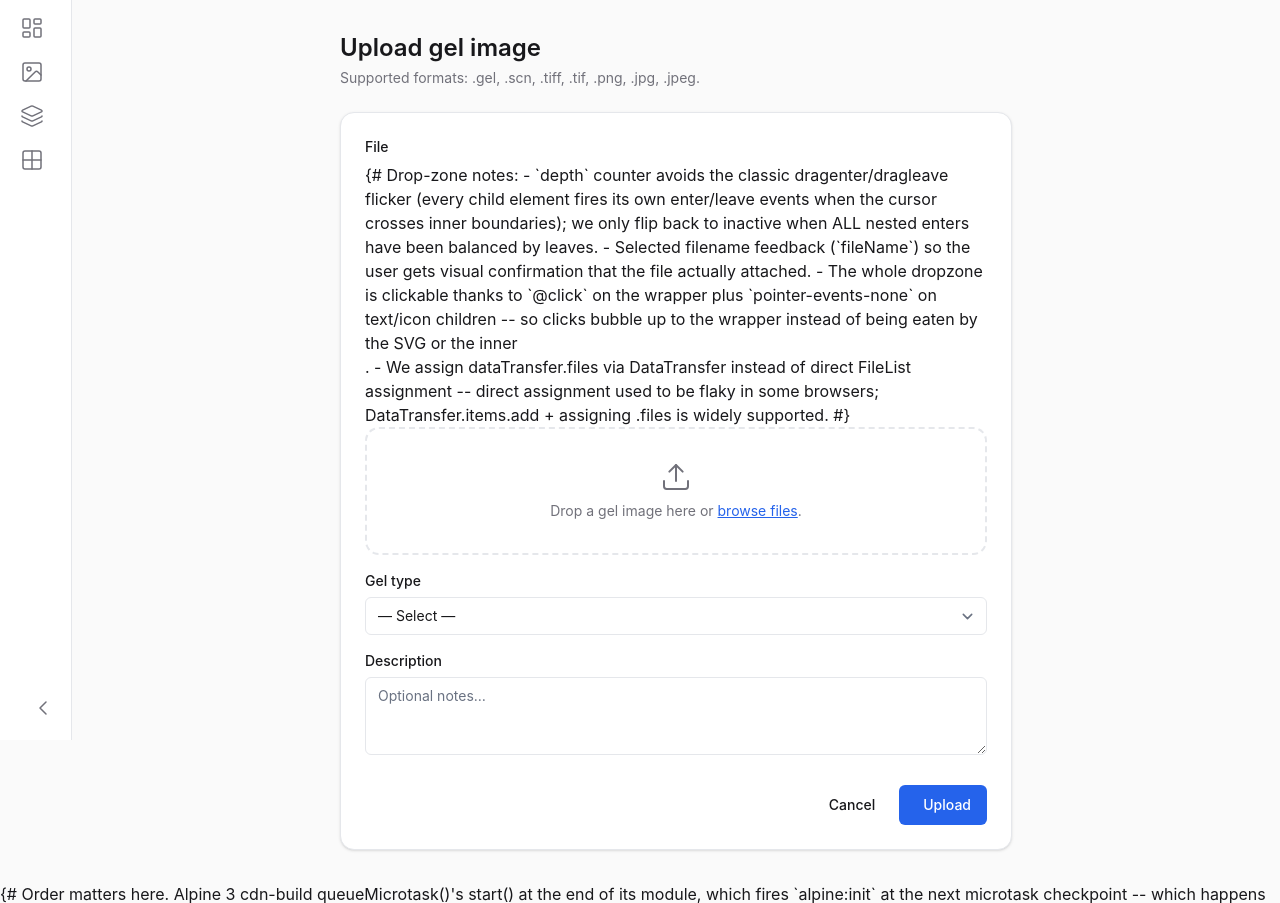
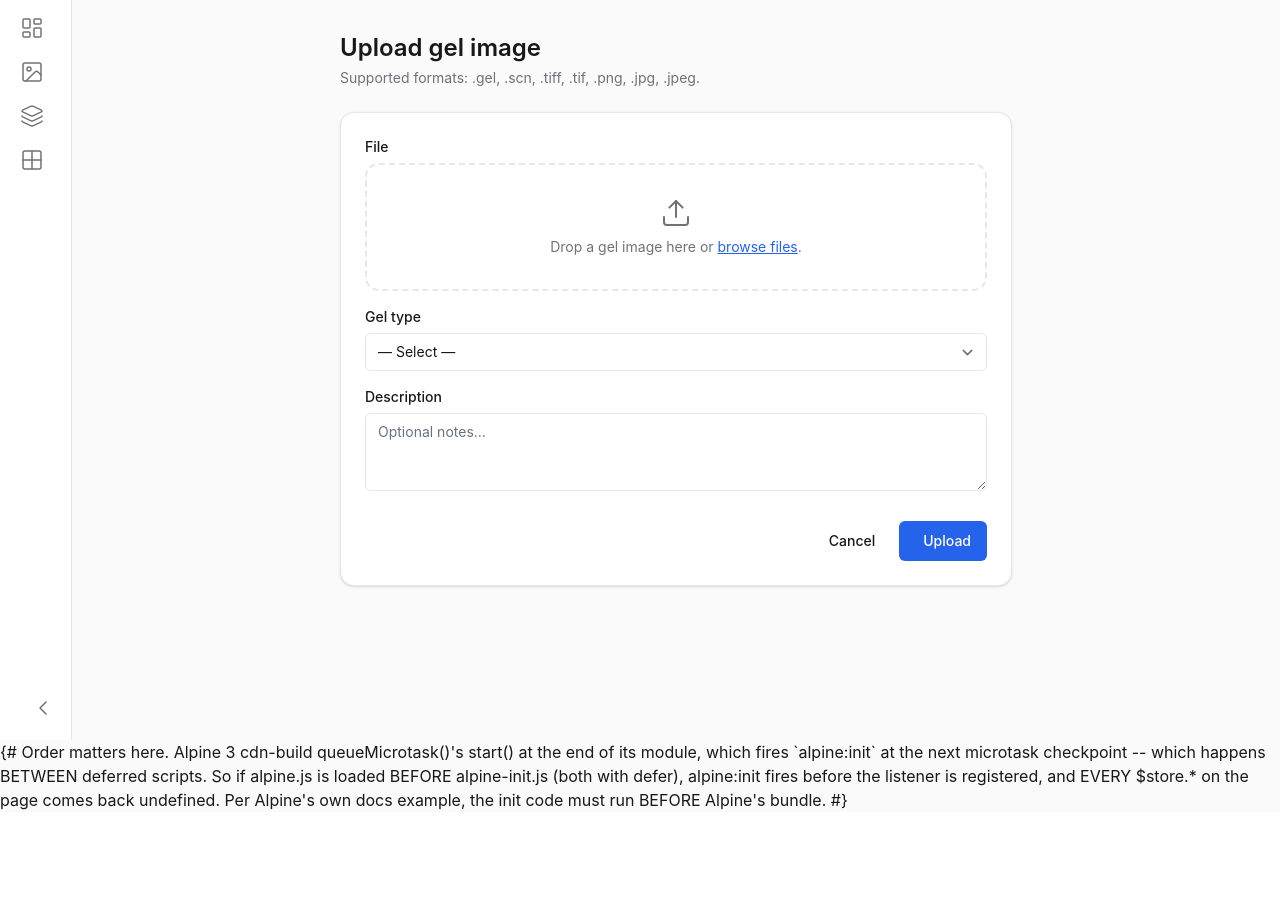
Before and after one commit to gmathy2104/phoresis, a Django app: page /images/upload/ in a window 1280 px wide. Shown: the part 60-963 px from the top of the page. After the commit the page ends 870 px from the top, so only its background shows below. Run offline with Django 5.2, Linux system fonts and the light colour scheme; the visitor is signed in with stand-in values (Sample User, id 1); style sheets or scripts are compiled from the project's sources; parts of the project's set-up code (start-up, migrations or seed data) failed here and were passed over; some libraries are stand-ins or nearby versions.

Commit message:
fix(upload): flicker-free dropzone + multi-line comment regression
Two bugs in v1.0.34:

1. I leaked a multi-line `{# ... #}` comment into rendered HTML on the
   upload page. AGENTS.md ALREADY warned about this exact mistake from
   v1.0.29 -> v1.0.31. Made the same error two days later. AGENTS.md
   updated with a louder warning now.

2. The depth-counter approach to drag-state didn't fully eliminate
   the flicker -- the browser still fired phantom dragleave events
   mid-drag, dropping `depth` to 0 momentarily and toggling the blue
   highlight off and on. The user's report: "cela devient bleu puis
   cela disparait tout de suite".

   Replace with the bulletproof `dragover` + debounce pattern:
   - dragenter / dragover -> setActive() clears any pending timer and
     sets active=true (dragover fires constantly during a hover, so
     any phantom dragleave is immediately overruled).
   - dragleave -> setInactive() schedules a 60 ms timer to revert.
     If the cursor re-enters within that window (typical for ghost
     leaves), the timer is cancelled.

This is the same pattern Trello / Dropbox / GitHub use for their
dropzones.

Co-Authored-By: Claude Opus 4.7 (1M context) <noreply@anthropic.com>

```diff
--- a/src/gel_analyzer/templates/gel_analyzer/images/upload.html
+++ b/src/gel_analyzer/templates/gel_analyzer/images/upload.html
@@ -15,27 +15,37 @@
         {% csrf_token %}
         <div>
             <label class="mb-1.5 block text-sm font-medium">File</label>
-            {#
+            {% comment %}
               Drop-zone notes:
-              - `depth` counter avoids the classic dragenter/dragleave flicker
-                (every child element fires its own enter/leave events when the
-                cursor crosses inner boundaries); we only flip back to inactive
-                when ALL nested enters have been balanced by leaves.
-              - Selected filename feedback (`fileName`) so the user gets visual
-                confirmation that the file actually attached.
-              - The whole dropzone is clickable thanks to `@click` on the
-                wrapper plus `pointer-events-none` on text/icon children -- so
-                clicks bubble up to the wrapper instead of being eaten by the
-                SVG or the inner <p>.
-              - We assign dataTransfer.files via DataTransfer instead of direct
-                FileList assignment -- direct assignment used to be flaky in
-                some browsers; DataTransfer.items.add + assigning .files is
-                widely supported.
-            #}
+              - `dragover` (which fires constantly while a file hovers) keeps
+                `active` true. `dragleave` schedules a 60 ms revert; if any
+                dragenter/dragover fires before that timer expires, we cancel
+                it. This bulletproof pattern eliminates the flicker that the
+                naive enter/leave-toggle (and even a depth counter) suffer
+                from when the browser fires phantom leaves mid-drag.
+              - The whole dropzone is clickable via `@click="pickFiles()"`.
+                Inner content has `pointer-events-none` so clicks bubble up
+                to the wrapper instead of being eaten by the SVG.
+              - File assignment via DataTransfer.items.add(...) -> input.files
+                (the well-supported way) instead of direct `input.files = ...`
+                which is flaky on some Edge versions.
+              - `fileName` reactive field shows visual confirmation of the
+                attached file.
+            {% endcomment %}
             <div class="ui-dropzone cursor-pointer rounded-lg border-2 border-dashed border-border bg-surface p-8 text-center"
                  x-data="{
-                    depth: 0,
+                    active: false,
+                    inactiveTimer: null,
                     fileName: '',
+                    setActive() {
+                        clearTimeout(this.inactiveTimer);
+                        this.inactiveTimer = null;
+                        if (!this.active) this.active = true;
+                    },
+                    setInactive() {
+                        clearTimeout(this.inactiveTimer);
+                        this.inactiveTimer = setTimeout(() => { this.active = false; }, 60);
+                    },
                     pickFiles() { $refs.fileInput.click(); },
                     onChosen(files) {
                         if (!files || files.length === 0) return;
@@ -45,12 +55,12 @@
                         this.fileName = files[0].name + (files.length > 1 ? ` (+${files.length - 1} more)` : '');
                     }
                  }"
-                 :data-active="depth > 0"
+                 :data-active="active"
                  @click="pickFiles()"
-                 @dragenter.prevent="depth++"
-                 @dragleave.prevent="depth = Math.max(0, depth - 1)"
-                 @dragover.prevent
-                 @drop.prevent="depth = 0; onChosen($event.dataTransfer.files)">
+                 @dragenter.prevent="setActive()"
+                 @dragover.prevent="setActive()"
+                 @dragleave.prevent="setInactive()"
+                 @drop.prevent="active = false; clearTimeout(inactiveTimer); onChosen($event.dataTransfer.files)">
                 <div class="text-text-muted pointer-events-none">
                     {% icon "upload" size=32 class_="mx-auto mb-2" %}
                     <p class="text-sm" x-show="!fileName">
```
Also changed, not shown: AGENTS.md (+8 -3 lines).
